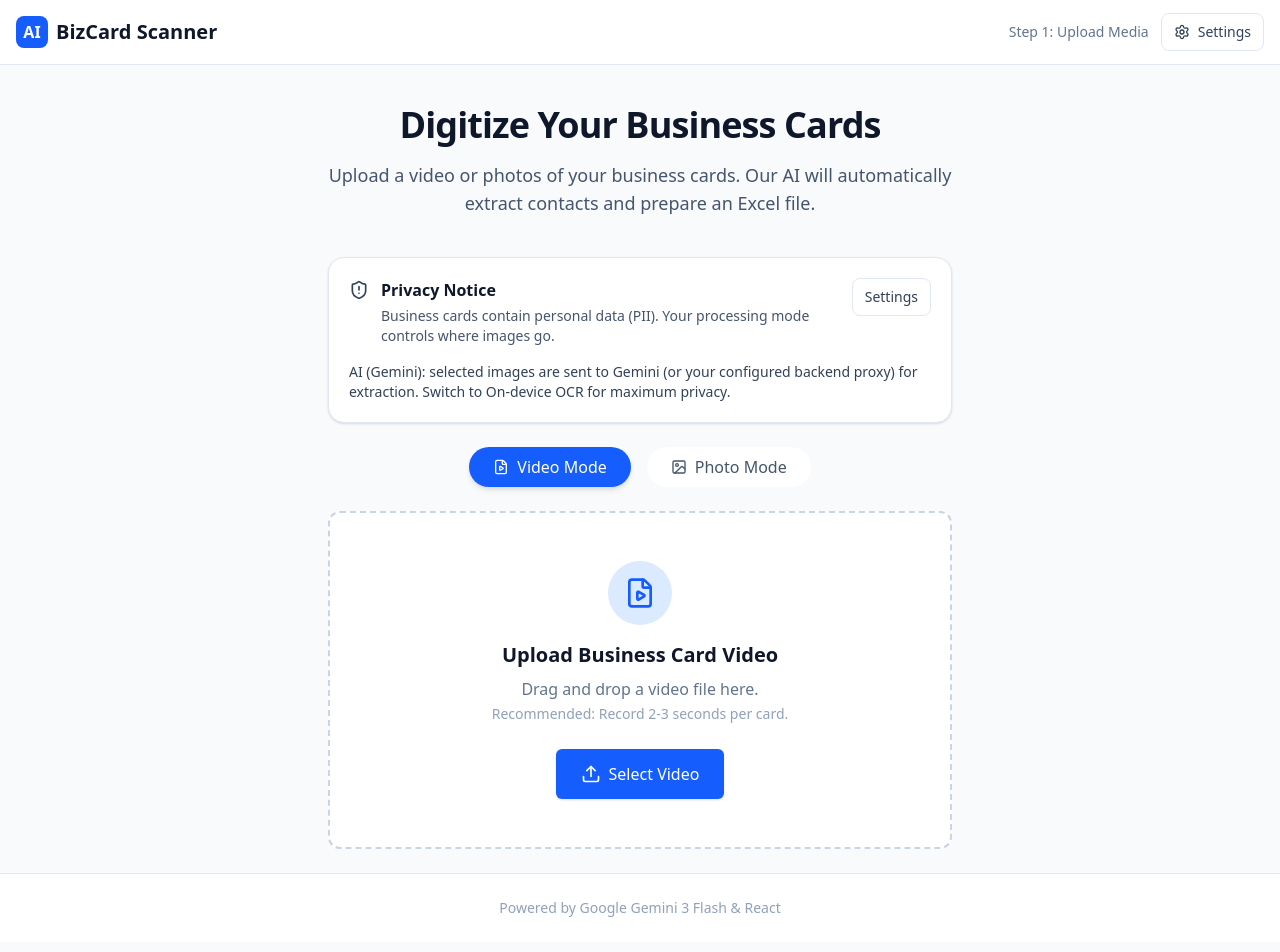
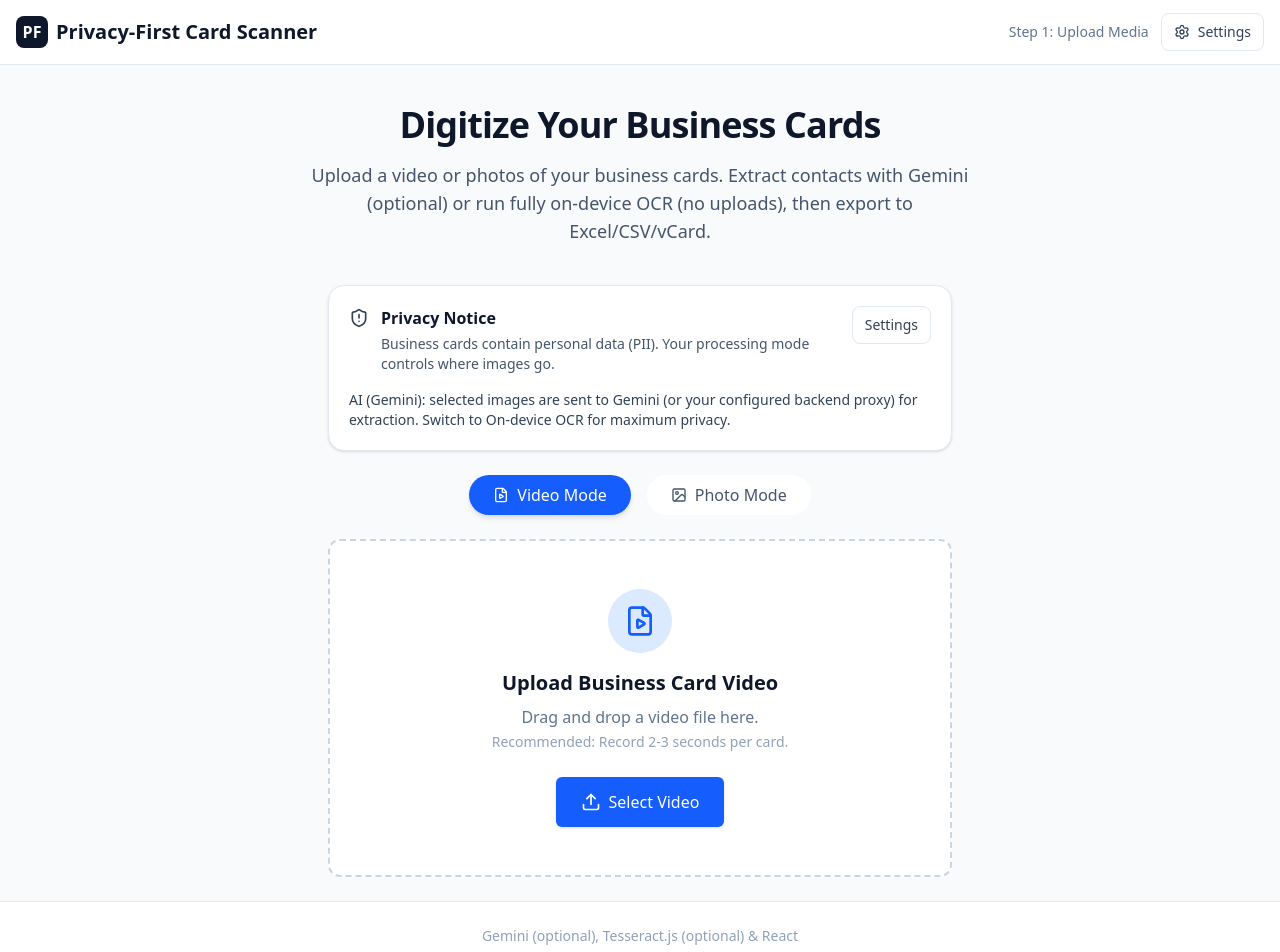
Before and after one commit to vassiliylakhonin/bizcard-ai-scanner, a React (Vite) app: page / in a window 1280 px wide. Shown: the top 952 px of the page. Built offline with nearby package versions, Linux system fonts and the light colour scheme.

Commit message:
chore: rebrand as privacy-first scanner

```diff
--- a/App.tsx
+++ b/App.tsx
@@ -19,6 +19,7 @@ export default function App() {
   const selectedCount = frames.filter((f) => f.isSelected).length;
   const [settingsOpen, setSettingsOpen] = useState(false);
   const [processingMode, setProcessingMode] = useState<ProcessingMode>(() => getStoredProcessingMode());
+  const isAiMode = processingMode === "ai";
 
   const handleFramesExtracted = (extractedFrames: ProcessedFrame[]) => {
     setFrames(extractedFrames);
@@ -83,16 +84,16 @@ export default function App() {
       <header className="bg-white border-b border-slate-200 sticky top-0 z-50">
         <div className="max-w-7xl mx-auto px-4 h-16 flex items-center justify-between">
           <div className="flex items-center space-x-2">
-            <div className="w-8 h-8 bg-blue-600 rounded-lg flex items-center justify-center text-white font-bold">
-              AI
+            <div className="w-8 h-8 bg-slate-900 rounded-lg flex items-center justify-center text-white font-bold">
+              PF
             </div>
-            <h1 className="text-xl font-bold text-slate-900">BizCard Scanner</h1>
+            <h1 className="text-xl font-bold text-slate-900">Privacy-First Card Scanner</h1>
           </div>
           <div className="flex items-center space-x-3">
             <div className="text-sm text-slate-500 hidden sm:block">
               {step === AppStep.UPLOAD && "Step 1: Upload Media"}
               {step === AppStep.FRAME_SELECTION && "Step 2: Select Items"}
-              {step === AppStep.PROCESSING && "Step 3: AI Analysis"}
+              {step === AppStep.PROCESSING && `Step 3: ${isAiMode ? "AI Extraction" : "OCR Extraction"}`}
               {step === AppStep.RESULTS && "Step 4: Export"}
             </div>
             <button
@@ -115,7 +116,7 @@ export default function App() {
                 Digitize Your Business Cards
               </h1>
               <p className="text-lg text-slate-600 max-w-2xl mx-auto">
-                Upload a video or photos of your business cards. Our AI will automatically extract contacts and prepare an Excel file.
+                Upload a video or photos of your business cards. Extract contacts with Gemini (optional) or run fully on-device OCR (no uploads), then export to Excel/CSV/vCard.
               </p>
             </div>
             <PrivacyNotice mode={processingMode} onOpenSettings={() => setSettingsOpen(true)} />
@@ -139,7 +140,9 @@ export default function App() {
             </div>
             <h2 className="text-2xl font-bold text-slate-900 mb-2">Processing Images</h2>
             <p className="text-slate-500 mb-6">
-              AI is analyzing your business cards. This may take a moment.
+              {isAiMode
+                ? "Gemini is extracting contact details from your selected cards. This may take a moment."
+                : "On-device OCR is extracting contact details from your selected cards. This may take a moment."}
             </p>
 
             <div className="w-full bg-slate-100 rounded-full h-4 mb-2 overflow-hidden">
@@ -162,7 +165,7 @@ export default function App() {
 
       <footer className="bg-white border-t border-slate-200 py-6 mt-auto">
         <div className="max-w-7xl mx-auto px-4 text-center text-slate-400 text-sm">
-          Powered by Google Gemini 3 Flash & React
+          Gemini (optional), Tesseract.js (optional) & React
         </div>
       </footer>
     </div>
--- a/index.html
+++ b/index.html
@@ -3,7 +3,7 @@
   <head>
     <meta charset="UTF-8" />
     <meta name="viewport" content="width=device-width, initial-scale=1.0" />
-    <title>BizCard AI Scanner</title>
+    <title>Privacy-First Business Card Scanner</title>
 </head>
   <body class="bg-slate-50 text-slate-900 antialiased font-sans">
     <div id="root"></div>
--- a/metadata.json
+++ b/metadata.json
@@ -1,5 +1,5 @@
 {
-  "name": "BizCard AI Scanner",
-  "description": "Extract contact data from video or photos of business cards into Excel using Gemini Flash.",
+  "name": "Privacy-First Business Card Scanner",
+  "description": "Extract structured contacts from photos/videos using Gemini (optional) or on-device OCR, then export to Excel/CSV/vCard.",
   "requestFramePermissions": []
 }
--- a/package.json
+++ b/package.json
@@ -3,7 +3,7 @@
   "private": true,
   "version": "0.0.0",
   "type": "module",
-  "description": "AI-powered business card scanner: extract structured contacts from photos/videos and export to Excel/CSV/vCard.",
+  "description": "Privacy-first business card scanner: extract structured contacts from photos/videos using Gemini (optional) or on-device OCR, then export to Excel/CSV/vCard.",
   "license": "MIT",
   "repository": {
     "type": "git",
```
Also changed, not shown: 1 other file (tests, documents, lock files or other folders).
